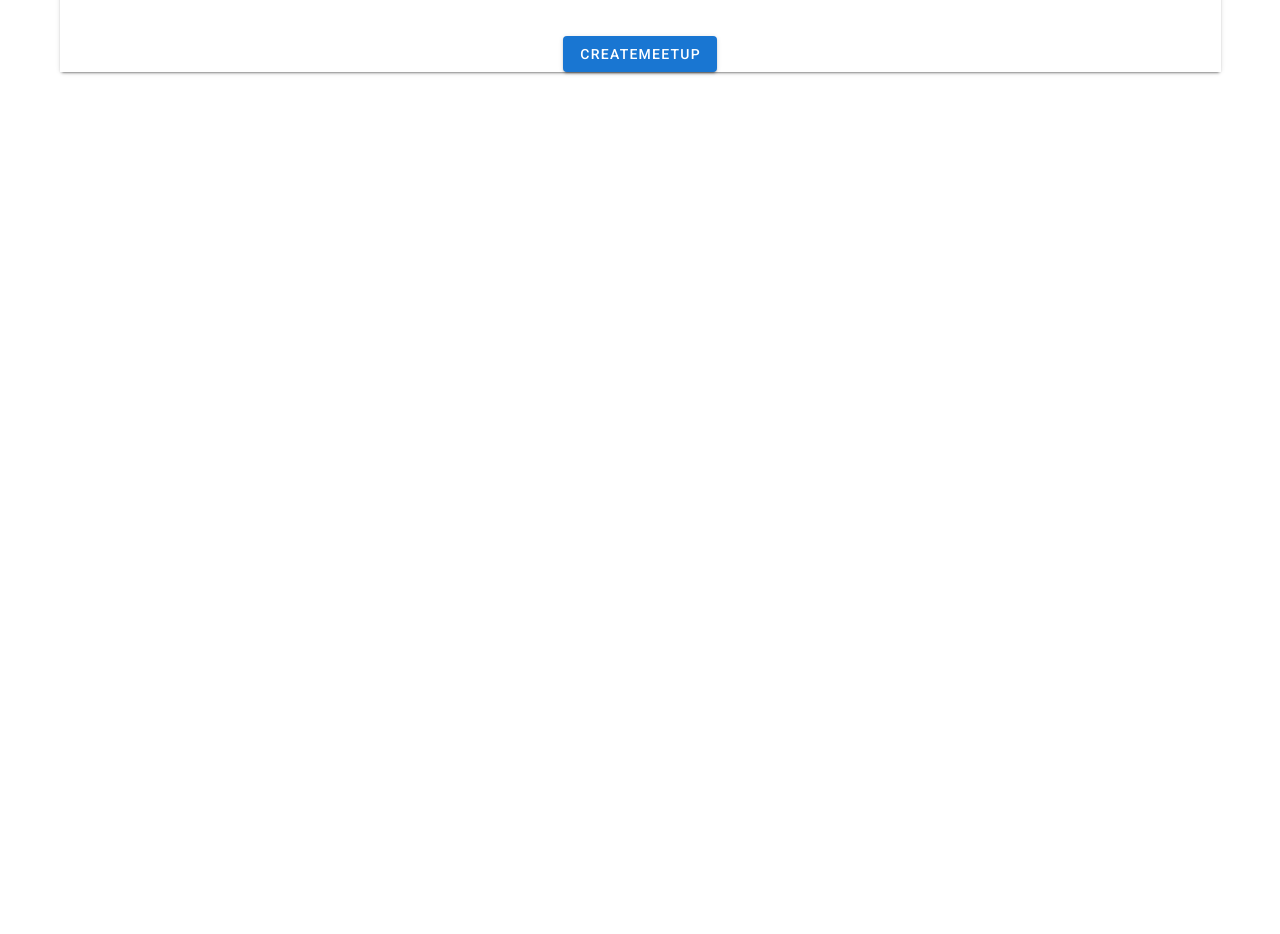
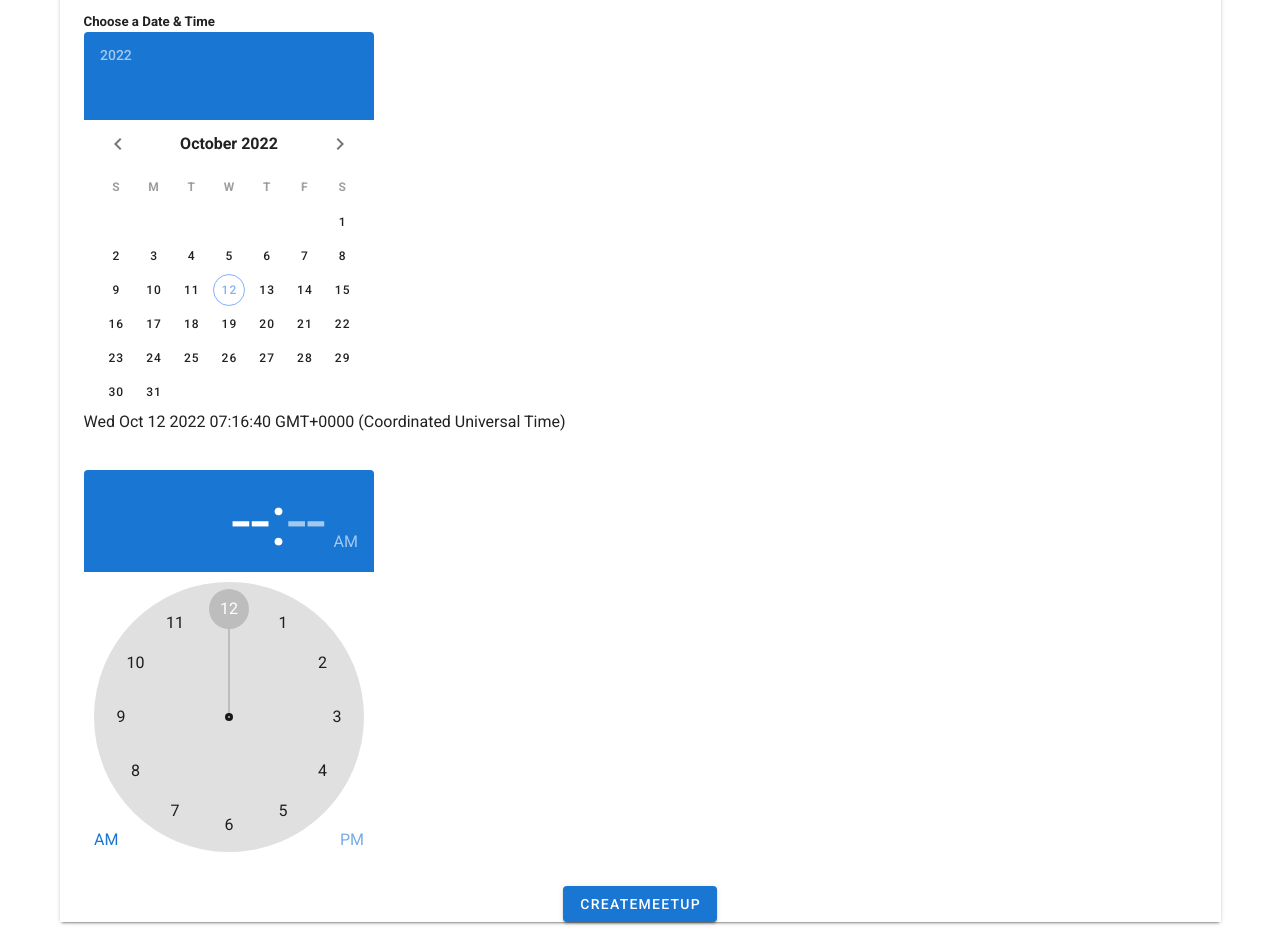
Before and after one commit to aungcholatt/Dev_MeetUp_Vue, a Vue app: page /meetup/new in a window 1280 px wide. Shown: the part 420-1354 px from the top of the page. Before the commit the page ends 800 px from the top, so only its background shows below. Built offline with nearby package versions, Linux system fonts and the light colour scheme.

Commit message:
changed date and time

```diff
--- a/src/components/Meetup/CreateMeetup.vue
+++ b/src/components/Meetup/CreateMeetup.vue
@@ -15,20 +15,22 @@
                         <img :src="imageUrl">
                         <v-text-field name="description" label="Description" id="description" v-model="description"
                             multi-line required></v-text-field>
-                        <!-- <h5 class="text-info">Choose a Date & Time</h5>
+                        <h5 class="text-info">Choose a Date & Time</h5>
                         <div class="mb-2">
                         <v-row justify="center">
                         <v-col>
-                        <v-date-picker v-model="date"></v-date-picker>
+                        <v-date-picker v-model="picker"></v-date-picker>
                         <p>{{ date }}</p>
                         </v-col>
                         </v-row>
                         </div>
+                        <div>
                         <v-row justify="center">
-                              <v-time-picker v-model="time" :allowed-hours="allowedHours" :allowed-minutes="allowedMinutes" class="mt-4" format="24hr"
-                                scrollable min="9:30" max="22:15"></v-time-picker>
-                        <p>{{ time }}</p>
-                       </v-row> -->
+                          <v-col>
+                                <v-time-picker v-model="picker" scrollable></v-time-picker>
+                          </v-col>
+                       </v-row>
+                       </div>
                     </v-col>
                 </v-container>
                 <v-sheet row class="d-flex justify-center">
```
